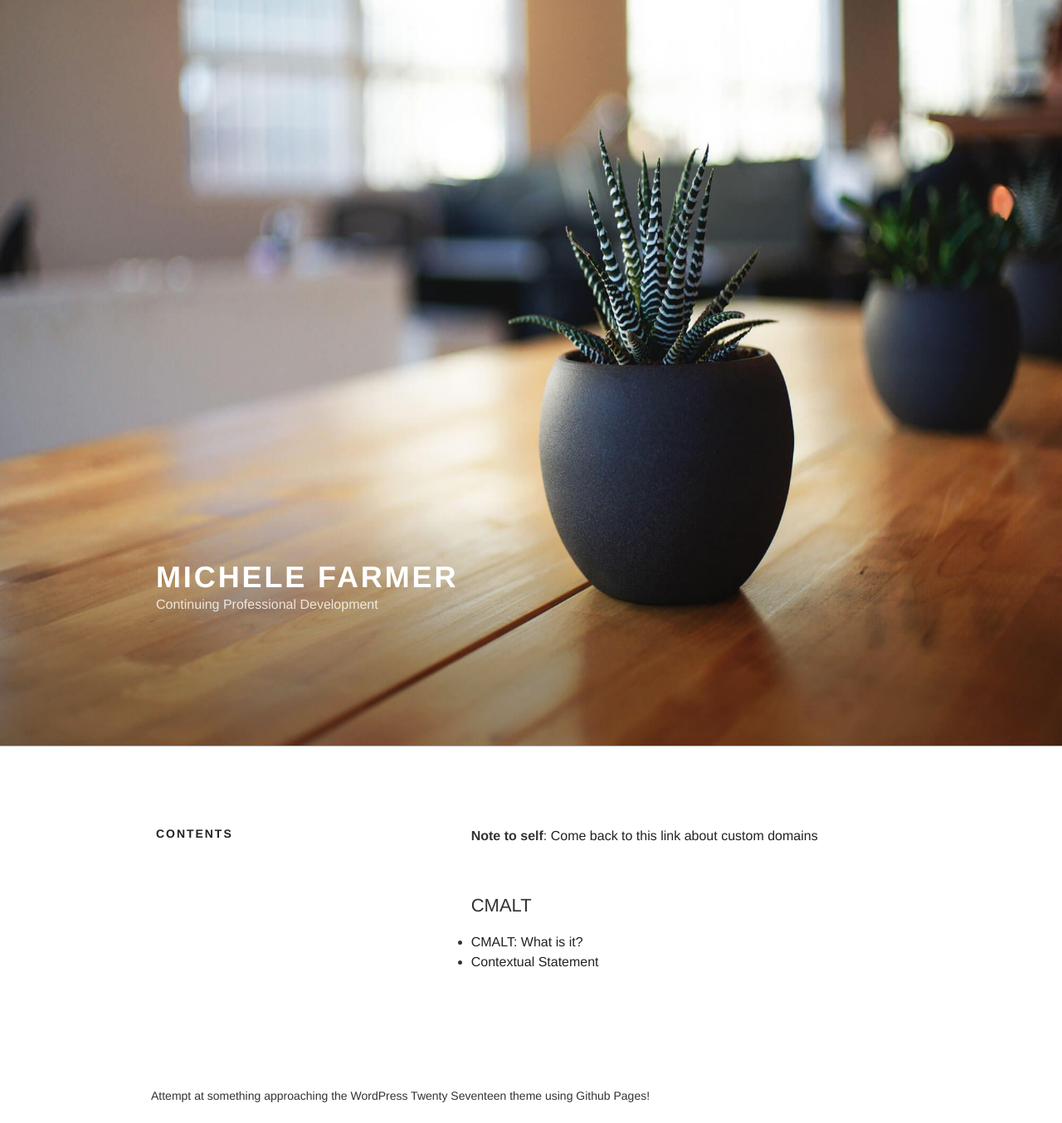
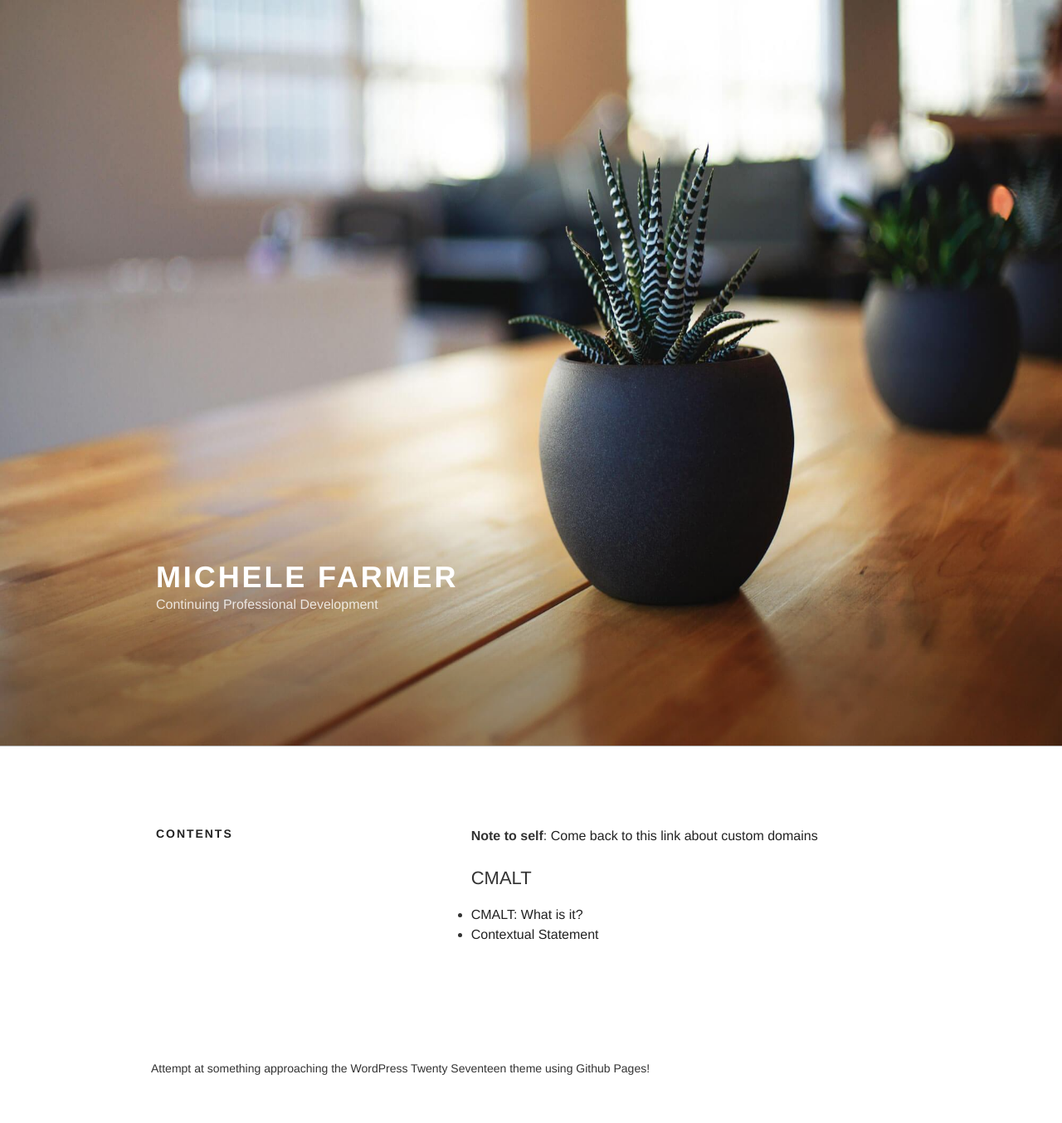
Before and after one commit to uclsenit/uclsenit.github.io, a Jekyll site: the page built from index.md, in a window 1280 px wide. Shown: the whole page at 83% size. Built offline with Jekyll 4.4.1, drawn with Linux system fonts in a browser that asks for light colours; nearby versions of some CDN libraries; some web fonts are replaced; our own code applies the rules of GitHub Pages for plain Markdown files; a script that is not in the unit is left out; after the commit the page ends 1321 px from its top, so only the background shows below that.

Commit message:
Update /assets/css/style.scss
Added .post-content h1,h2,h3,h4,h5,h6 padding-top:0, as a test

```diff
--- a/assets/css/style.scss
+++ b/assets/css/style.scss
@@ -729,6 +729,10 @@ section .content .wrap .post-header .post-title {
 .post-content {
     float: right;
     width: 58%;
+
+    h1, h2, h3, h4, h5, h6 {
+        padding-top: 0;
+    }
 }
 
 /*--------------------------------------------------------------
```
